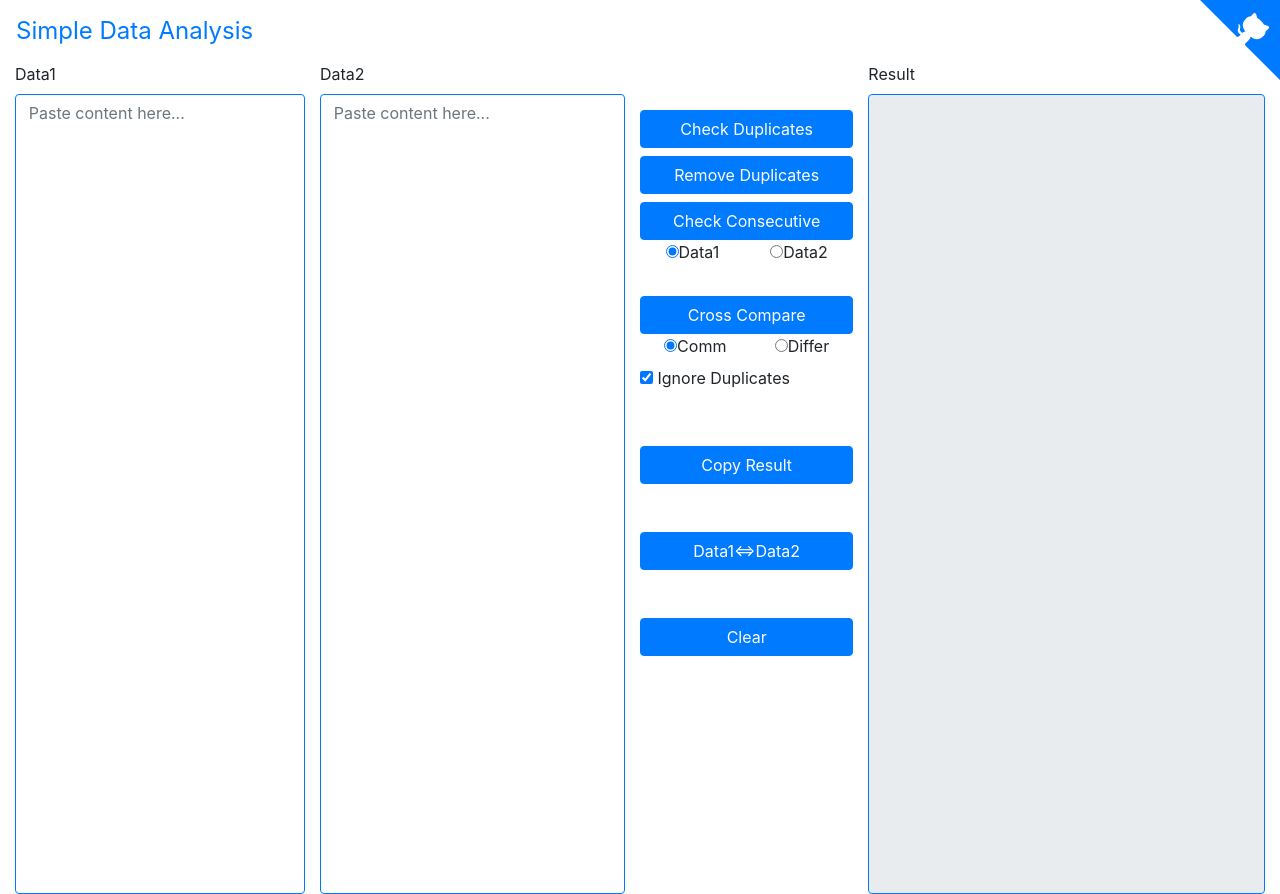
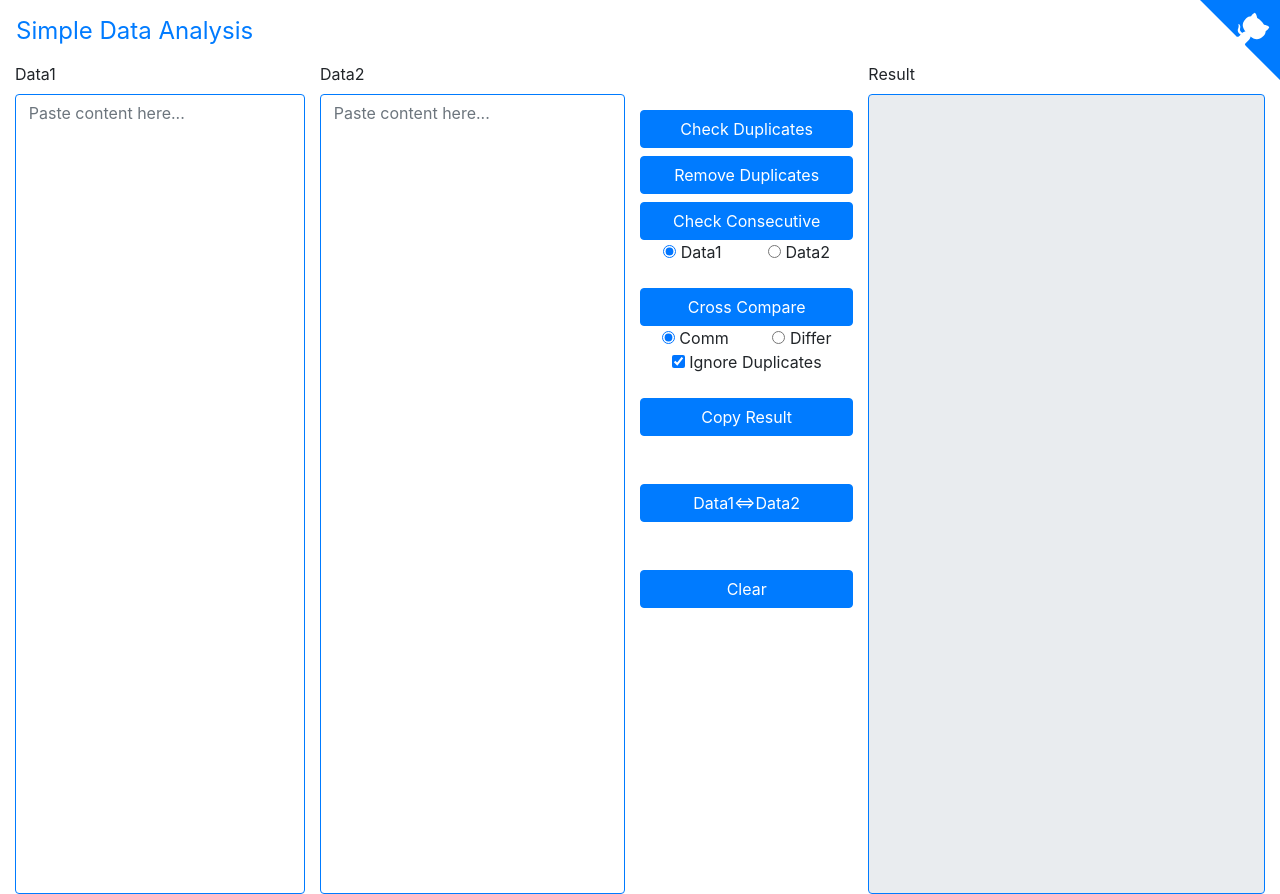
Before and after one commit to sunshineplan/FileChecker, a Flask app: page / in a window 1280 px wide. Run offline with Flask 2, Linux system fonts and the light colour scheme; some libraries are stand-ins or nearby versions.

Commit message:
Update index.html

```diff
--- a/templates/index.html
+++ b/templates/index.html
@@ -162,28 +162,28 @@
 				<button onclick="javascript:void(0)" id="rm_duplicates" type="button" class="btn btn-primary btn-block">Remove Duplicates</button>
                 <button onclick="javascript:void(0)" id="chk_consecutive" type="button" class="btn btn-primary btn-block">Check Consecutive</button>
                 <div class="d-flex justify-content-around">
-                    <label class="radio-inline">
-                        <input type="radio" name="source" value="Data1" checked>Data1
+                    <label class="radio-inline m-0">
+                        <input type="radio" name="source" value="Data1" checked> Data1
                     </label>
-                    <label class="radio-inline">
-                        <input type="radio" name="source" value="Data2">Data2
+                    <label class="radio-inline m-0">
+                        <input type="radio" name="source" value="Data2"> Data2
                     </label>
                 </div>
                 <br>
                 <button onclick="javascript:void(0)" id="compare" type="button" class="btn btn-primary btn-block">Cross Compare</button>
                 <div class="d-flex justify-content-around">
-                    <label class="radio-inline">
-                        <input type="radio" name="compare_mode" value="comm" checked>Comm
+                    <label class="radio-inline m-0">
+                        <input type="radio" name="compare_mode" value="comm" checked> Comm
                     </label>
-                    <label class="radio-inline">
-                        <input type="radio" name="compare_mode" value="diff">Differ
+                    <label class="radio-inline m-0">
+                        <input type="radio" name="compare_mode" value="diff"> Differ
                     </label>
                 </div>
-                <div>
-                    <input type="checkbox" id="ignore_duplicates" checked>
-                    <label for="ignore_duplicates">Ignore Duplicates</label>
+                <div class="d-flex justify-content-around">
+                    <label class="checkbox-inline m-0">
+                        <input type="checkbox" id="ignore_duplicates" checked> Ignore Duplicates
+                    </label>
                 </div>
-                <br>
                 <br>
                 <button onclick="copyResult()" type="button" class="btn btn-primary btn-block">Copy Result</button>
                 <br>
```
